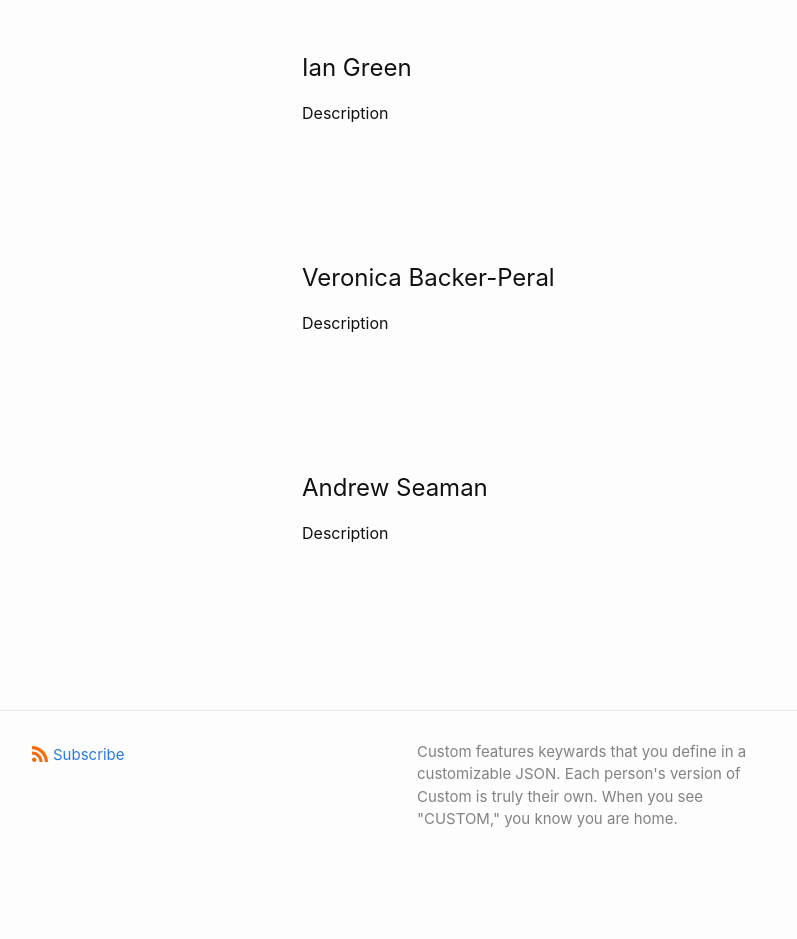
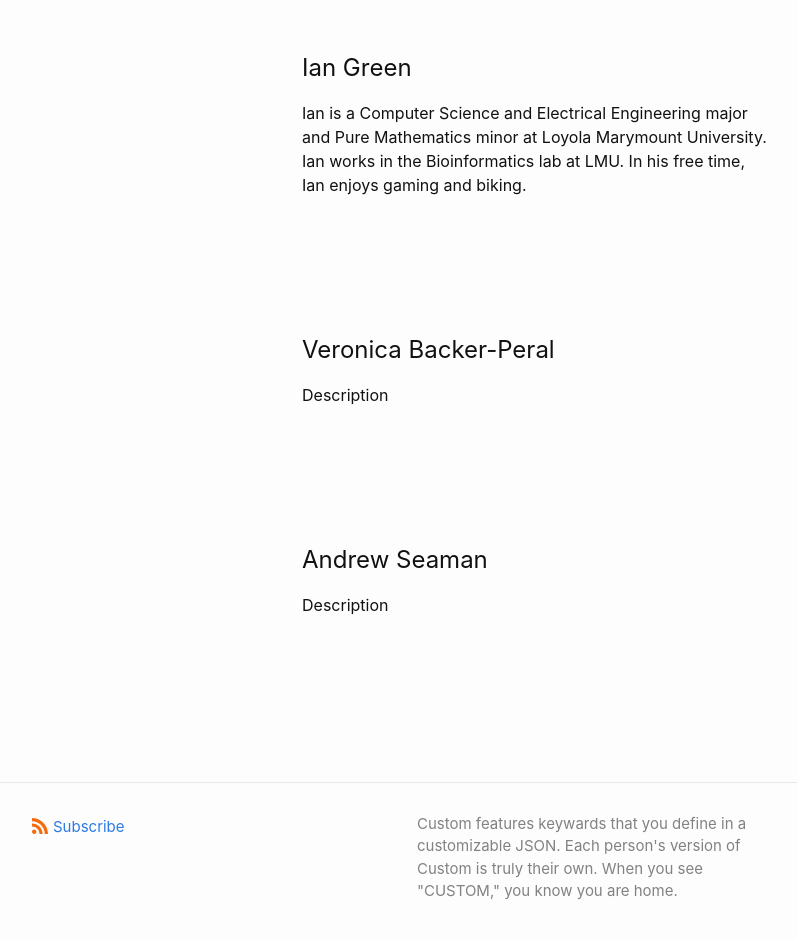
Before and after one commit to Booker-M/Custom, a Jekyll site: the page built from about.md, in a window 1280 px wide, cut to the strip 348-1311 px from the top of the page. Shown: the top 939 px of the strip, without its empty margins (238-1035 px from the left). Built offline with Jekyll 4.4.1, drawn with Linux system fonts in a browser that asks for light colours; before the commit the page ends 1239 px from its top, so only the background shows below that.

Commit message:
Update about.md
Added Ian

```diff
--- a/about.md
+++ b/about.md
@@ -11,7 +11,7 @@ In his free time, he enjoys making indie games and discovering new music.
 <br><br><br><br><br><br>
 
 ## Ian Green
-Description
+Ian is a Computer Science and Electrical Engineering major and Pure Mathematics minor at Loyola Marymount University. Ian works in the Bioinformatics lab at LMU. In his free time, Ian enjoys gaming and biking.
 <br><br><br><br><br><br>
 
 ## Veronica Backer-Peral
```
